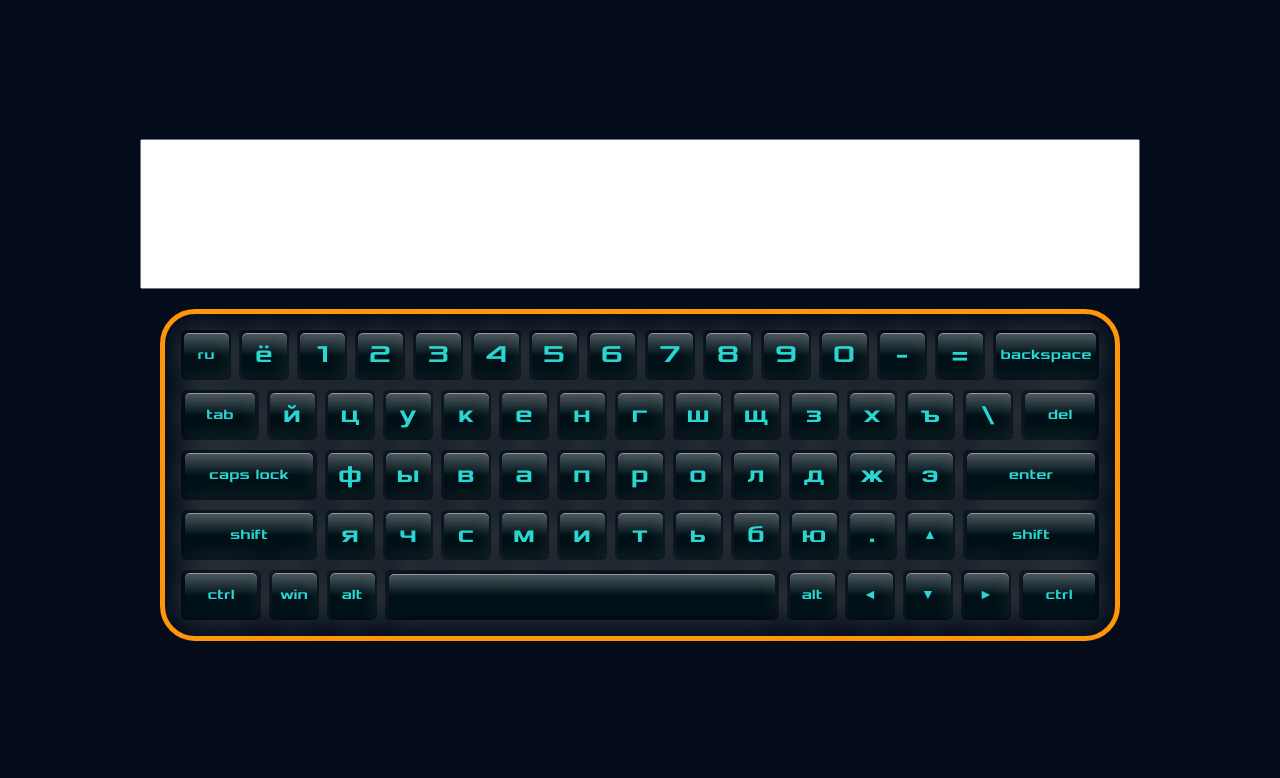
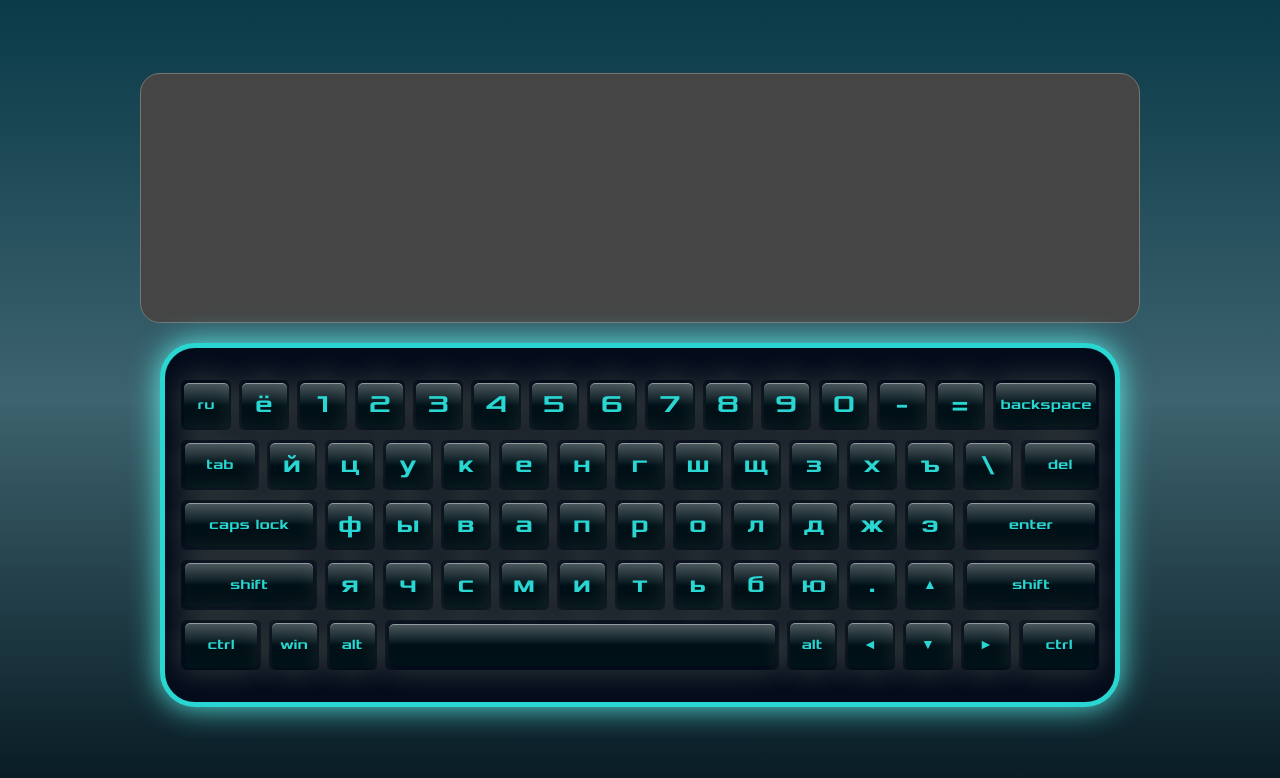
Before and after one commit to antasth/Virtual-keyboard, a website with bundled scripts: page index.html in a window 1280 px wide. Built offline with nearby package versions, Linux system fonts and the light colour scheme.

Commit message:
feat: add background for body

```diff
--- a/index.js
+++ b/index.js
@@ -103,6 +103,7 @@ const toggleSymbols = () => {
       }
     }
   });
+  toggleButtonsCase();
 };
 
 // lang change
--- a/styles/styles.css
+++ b/styles/styles.css
@@ -17,6 +17,7 @@
 
 body {
   background-color: #040c1b;
+  background: linear-gradient(0deg, rgb(6, 24, 32), rgb(61, 99, 110), rgb(10, 58, 72));
   min-height: 100vh;
   display: flex;
   flex-direction: column;
@@ -31,13 +32,15 @@ body {
 .text-area {
   align-self: center;
   width: 100%;
-  height: 150px;
-  padding: 5px;
+  height:  250px;
+  padding: 15px;
   resize: none;
   outline: none;
   font-family: 'Xolonium';
   font-size: 32px;
-
+  border-radius: 20px;
+  background-color: #454545;
+  color: #FC4F00;
 }
 .text-area:focus {
   outline: none;
@@ -49,8 +52,9 @@ body {
   flex-direction: column;
   justify-content: space-between;
   row-gap: 10px;
-  padding: 1rem;
-  border: 5px solid #ff9408;
+  padding: 2rem 1rem;
+  border: 5px solid #29d6d1;
+  box-shadow: 0 0px 30px rgba(93, 255, 247, 0.9);
   border-radius: 35px;
   margin: 20px;
 }
@@ -86,6 +90,7 @@ body {
   font-size: 24px;
   font-weight: bold;
   color: #29d6d1;
+  transition: all 0.1s ease-in-out;
   z-index: 5;
 }
 .button.control span {
@@ -103,13 +108,15 @@ color: #eca000;
   width: 150%;
   position: absolute;
   /* background: conic-gradient(
-    #fe2197,
-    #b102b7,
-    #3363ff,
-    #b102b7,
-    #3363ff,
-    #b102b7,
-    #fe2197
+    #ba0000,
+    #cb3c00,
+    #d96000,
+    #e48000,
+    #eca000,
+    #f1bf00,
+    #e48000,
+    #f60202,
+    #ba0000
   ); */
   /* animation: spin 3s infinite linear; */
 }
```
